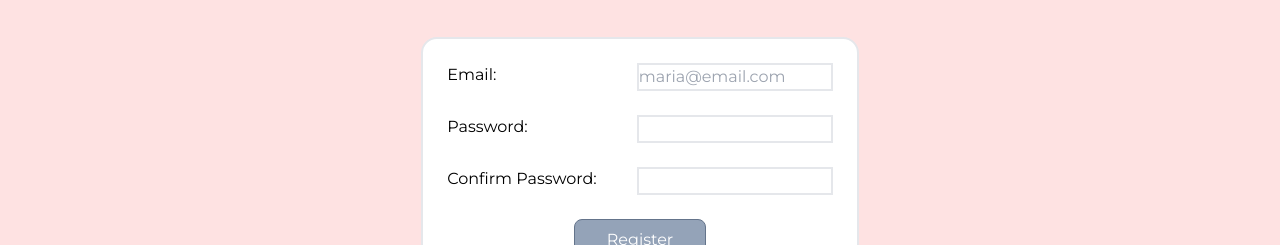
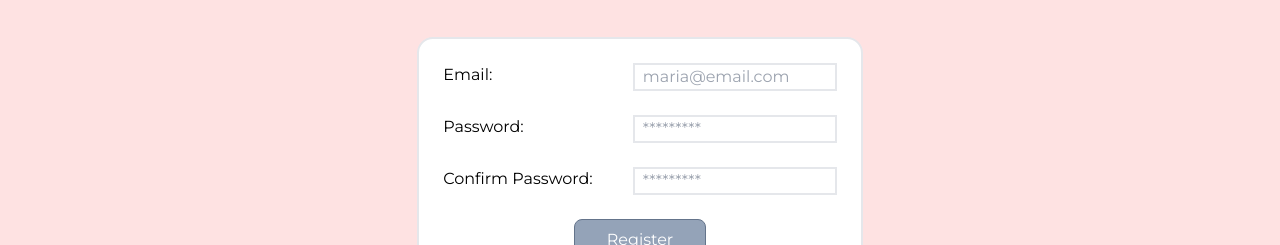
Before and after one commit to PetyaFerreiraDeveloper/journal, an Angular app: page /register in a window 1280 px wide. Shown: the part 163-408 px from the top of the page. Built offline with nearby package versions, Linux system fonts and the light colour scheme.

Commit message:
register-add padding to inputs

```diff
--- a/src/app/user/register/register.component.html
+++ b/src/app/user/register/register.component.html
@@ -14,7 +14,7 @@
           id="email"
           name="email"
           placeholder="maria@email.com"
-          class="border-2 outline-hidden focus:outline-none"
+          class="border-2 outline-hidden focus:outline-none pl-2"
           formControlName="email"
           autocomplete="email"
         />
@@ -37,9 +37,10 @@
         <div class="flex gap-x-3 md:gap-x-10 justify-between">
           <label htmlFor="password">Password:</label>
           <input
-            class="border-2 outline-hidden focus:outline-none"
+            class="border-2 outline-hidden focus:outline-none pl-2"
             type="password"
             name="password"
+            placeholder="*********"
             id="password"
             formControlName="password"
             autocomplete="password"
@@ -68,8 +69,9 @@
           <input
             type="password"
             name="confirmPass"
+            placeholder="*********"
             id="confirmPass"
-            class="border-2 outline-hidden focus:outline-none"
+            class="border-2 outline-hidden focus:outline-none pl-2"
             formControlName="confirmPass"
             autocomplete="confirm-password"
           />
```
